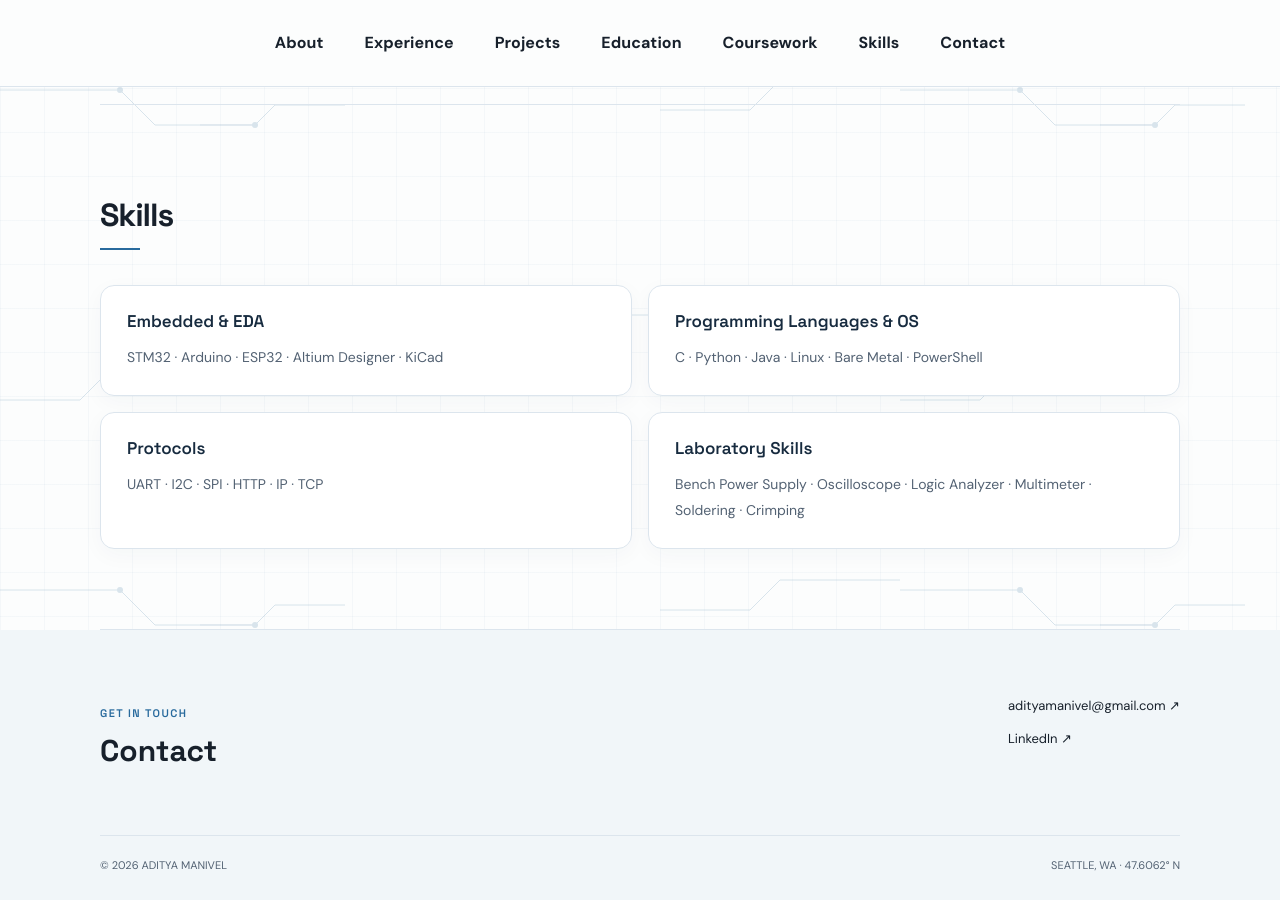
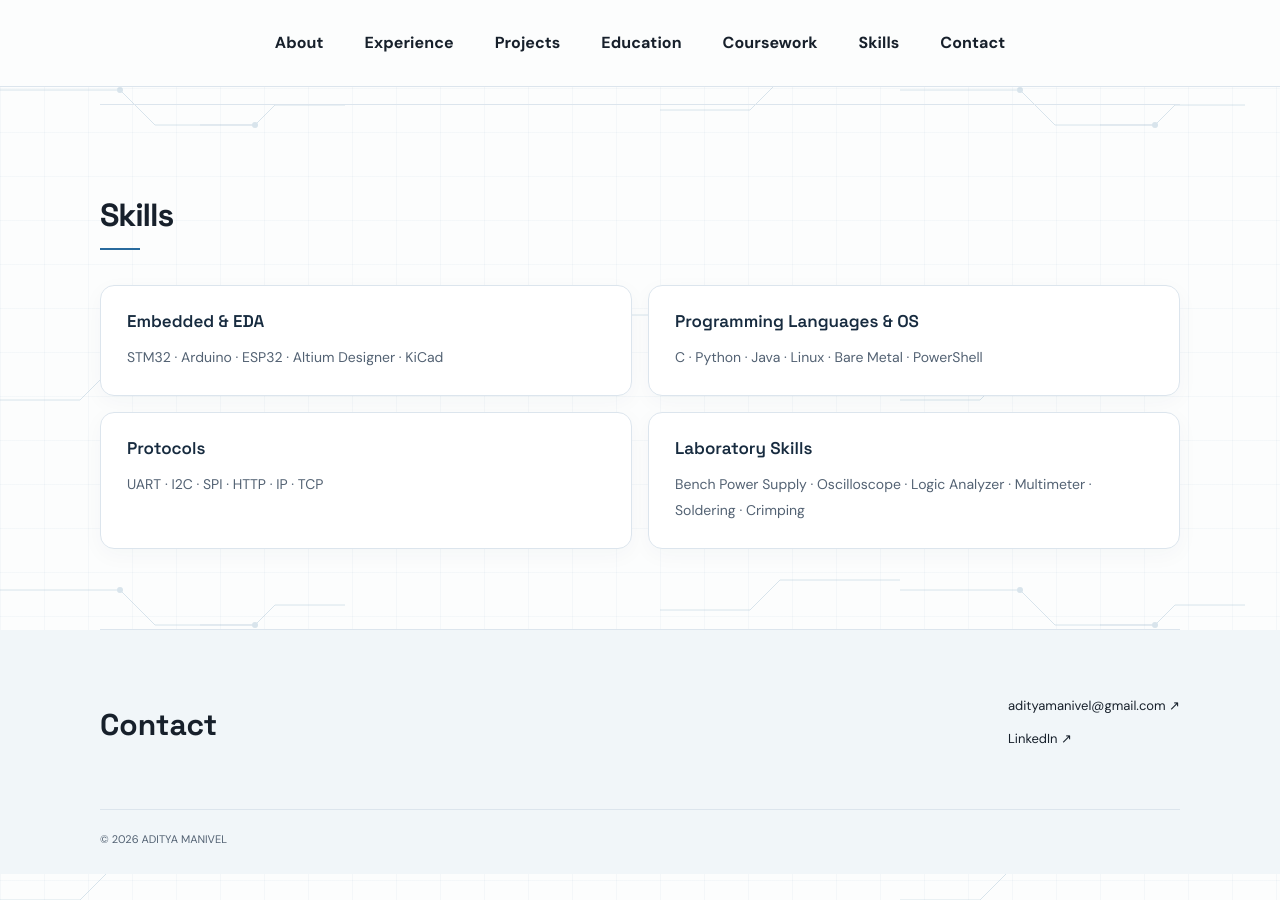
Before and after one commit to AdityaManivel/AdityaManivel.github.io, a Jekyll site: the page index.html, which Jekyll copies as it is, in a window 1280 px wide and 900 px high, scrolled down 8228 px. Built offline with Jekyll 4.4.1, drawn with Linux system fonts in a browser that asks for light colours.

Commit message:
Remove Get in Touch label and footer location

```diff
--- a/index.html
+++ b/index.html
@@ -149,10 +149,10 @@
 
   <footer id="contact">
     <div class="wrap footer-inner">
-      <div><p class="eyebrow">GET IN TOUCH</p><h2>Contact</h2></div>
+      <div><h2>Contact</h2></div>
       <div class="footer-links"><a href="mailto:adityamanivel@gmail.com">adityamanivel@gmail.com ↗</a><a href="https://www.linkedin.com/in/adityamanivel" target="_blank" rel="noreferrer">LinkedIn ↗</a></div>
     </div>
-    <div class="wrap copyright"><span>© 2026 ADITYA MANIVEL</span><span>SEATTLE, WA · 47.6062° N</span></div>
+    <div class="wrap copyright"><span>© 2026 ADITYA MANIVEL</span></div>
   </footer>
   <dialog id="pcb-lightbox" class="pcb-lightbox" aria-label="Husky Robotics PCB enlarged photo">
     <button class="pcb-lightbox-close" type="button" aria-label="Close enlarged image">×</button>
```
